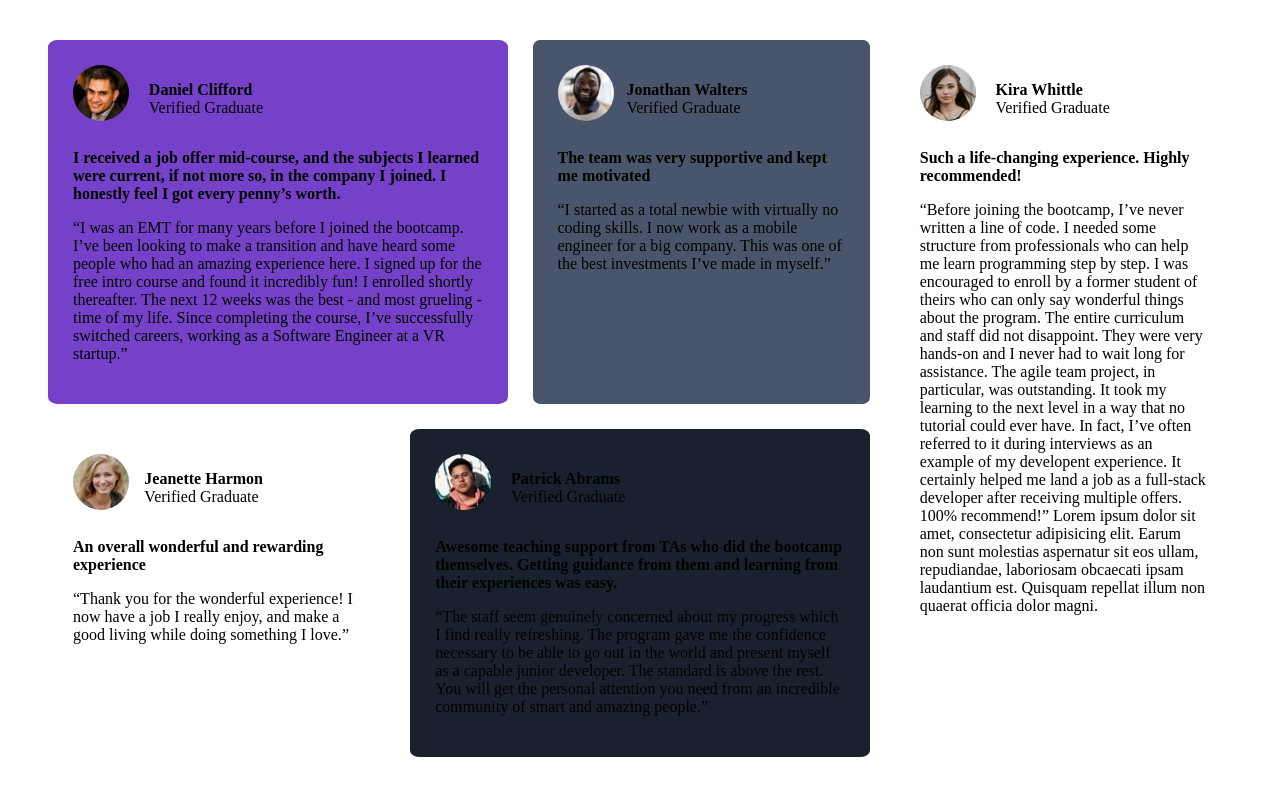
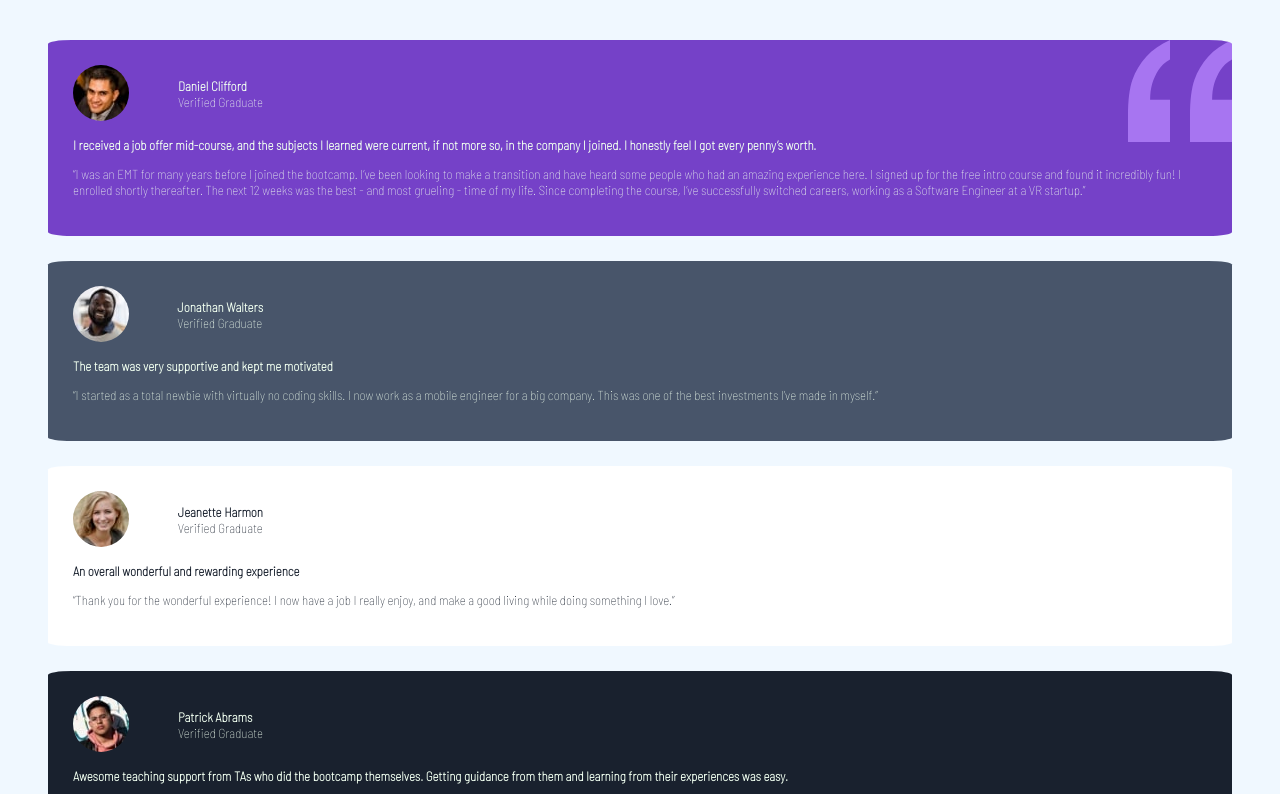
Before and after one commit to milk-maid/gridFRONTEND, a plain HTML site: page index.html in a window 1280 px wide. Shown: the top 794 px of the page. Drawn offline with Linux system fonts and the light colour scheme.

Commit message:
my trial to the task frontend mentor

```diff
--- a/index.html
+++ b/index.html
@@ -6,7 +6,10 @@
    <meta name="author" content="milk-maid">
    <link rel="icon" type="image/png" sizes="32x32" href="./images/favicon-32x32.png">
    <title>GRID Frontend Challenge</title>
-   <link rel="stylesheet" href="style\style.css">
+   <link rel="stylesheet" href="style/style.css">
+   <link rel="preconnect" href="https://fonts.googleapis.com">
+   <link rel="preconnect" href="https://fonts.gstatic.com" crossorigin>
+   <link href="https://fonts.googleapis.com/css2?family=Barlow+Semi+Condensed:wght@100&display=swap" rel="stylesheet">
   </head>
   <body>
     <!-- the main container -->
@@ -66,7 +69,7 @@
           </div>
         </div>
          <article>
-           <p><strong>Awesome teaching support from TAs who did the bootcamp themselves. Getting guidance from them and
+          <p><strong>Awesome teaching support from TAs who did the bootcamp themselves. Getting guidance from them and
             learning from their experiences was easy.</strong></p>
            <p><q>The staff seem genuinely concerned about my progress which I find really refreshing. The program
             gave me the confidence necessary to be able to go out in the world and present myself as a capable
@@ -79,11 +82,11 @@
         <div class="prefix"> <!-- about the person -->
           <div><img src="images\image-kira.jpg" alt="Kira's image"/></div>
           <div>
-            <p> <strong>Kira Whittle</strong> <br/> Verified Graduate</p>
+            <p><strong>Kira Whittle</strong> <br/> Verified Graduate</p>
           </div>
         </div>
          <article>
-           <p><strong>Such a life-changing experience. Highly recommended!</strong></p>
+           <p><strong>Such a life-changing experience. Highly recommended! </strong></p>
            <p><q>Before joining the bootcamp, I’ve never written a line of code. I needed some structure from
             professionals who can help me learn programming step by step. I was encouraged to enroll by a former
             student of theirs who can only say wonderful things about the program. The entire curriculum and staff
--- a/style/style.css
+++ b/style/style.css
@@ -1,15 +1,58 @@
-.sleep {grid-area: sleep;}
-.alone {grid-area: alone;}
-.stand {grid-area: stand;}
-.single {grid-area: single}
-.sit {grid-area: sit}
+body {
+    background-color: aliceblue;
+}
+.sleep,
+.alone,
+.sit {
+    font-size: 13px;
+    font-family: 'Barlow Semi Condensed', sans-serif;
+    color: honeydew;
+}
+
+.single,
+.stand {
+    font-size: 13px;
+    font-family: 'Barlow Semi Condensed', sans-serif;
+    color: hsl(219, 29%, 14%);
+    /* font-weight: 600; */
+}
+
+.sleep {
+  grid-area: sleep;
+}
+.alone {
+  grid-area: alone;
+}
+.stand {
+  grid-area: stand;
+}
+.single {
+  grid-area: single;
+}
+.sit {
+  grid-area: sit;
+}
 
 .container {
   display: grid;
   margin: 40px;
   gap: 25px 25px;
-    grid-template-areas: 'sleep sleep alone stand'
-                          'single sit sit stand';
+  grid-template-areas:
+    "sleep"
+    "alone"
+    "single"
+    "sit"
+    "stand"
+}
+@media screen and (min-width: 1440px) {
+  .container {
+    display: grid;
+    margin: 40px;
+    gap: 25px 25px;
+    grid-template-areas:
+      "sleep sleep alone stand"
+      "single sit sit stand";
+  }
 }
 
 .item {
@@ -28,14 +71,19 @@ img {
 }
 
 .sleep {
-    background-color:  hsl(263, 55%, 52%);
+
+  background-color: hsl(263, 55%, 52%);
+  background-image: url('/images/bg-pattern-quotation.svg');
+  background-repeat: no-repeat;
+  background-position: right top;
 }
 
 .alone {
-    background-color:  hsl(217, 19%, 35%);
+  background-color: hsl(217, 19%, 35%);
 }
 
-.stand .single {
+.stand,
+.single {
   background-color: hsl(0, 0%, 100%);
 }
 
```
Lines whose indentation alone changed are shown as unchanged.
